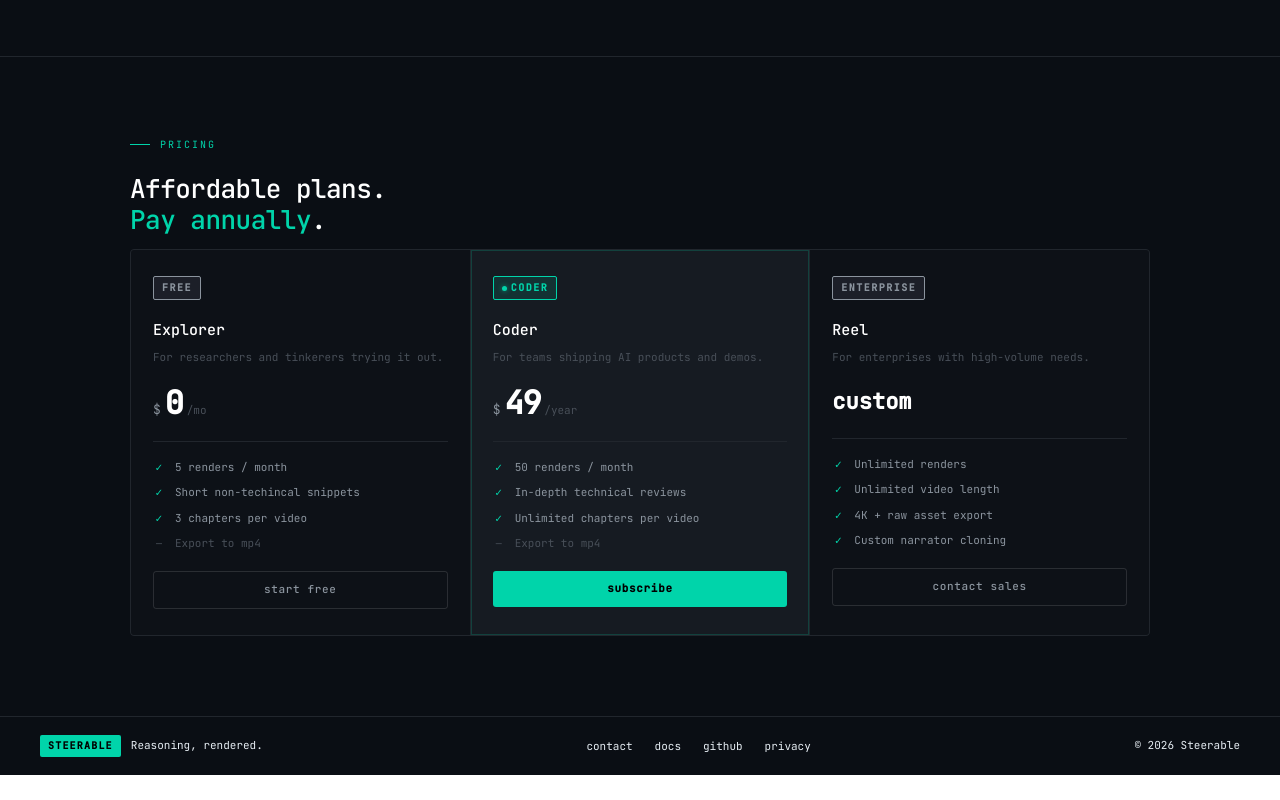
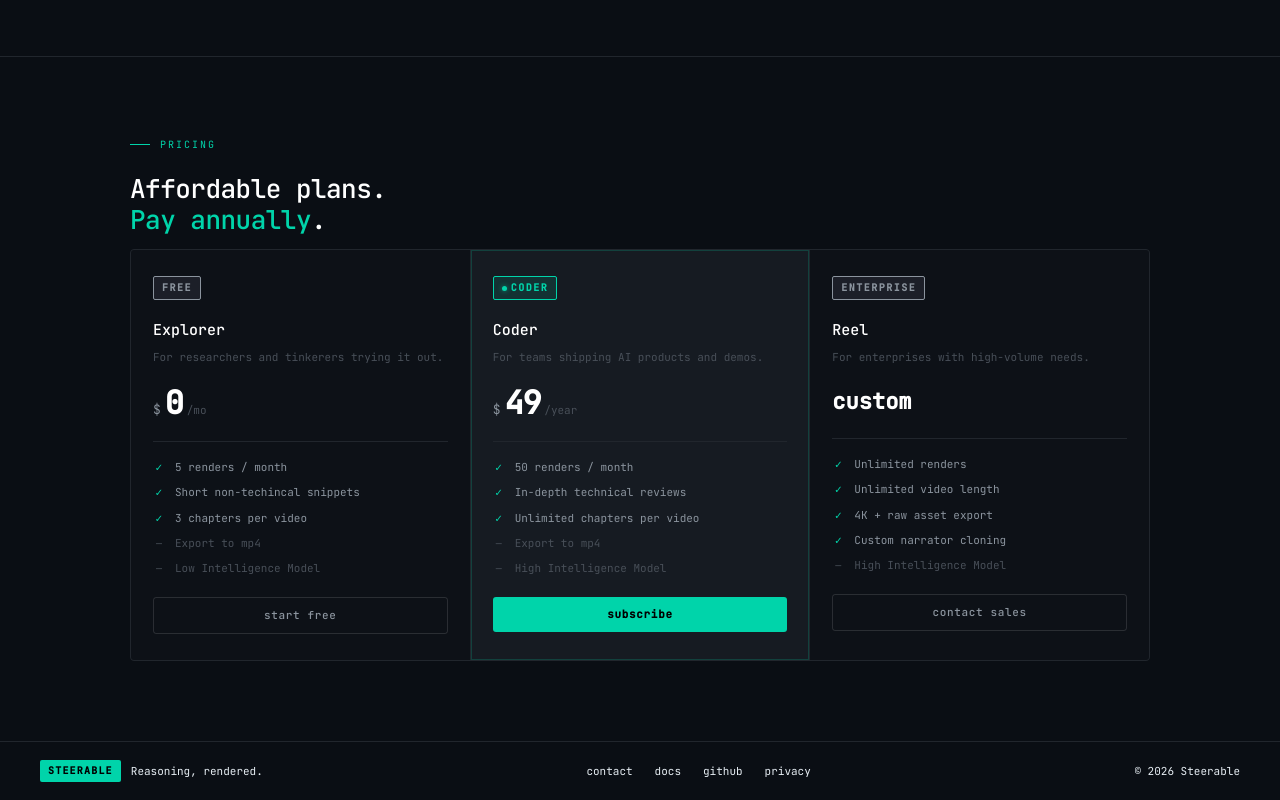
Before and after one commit to brianmusuku/steerable, a SvelteKit app: page / in a window 1280 px wide. Shown: the part 1801-2601 px from the top of the page. Before the commit the page ends 2576 px from the top, so only its background shows below. Built offline with nearby package versions, Linux system fonts and the light colour scheme.

Commit message:
feat: update features

```diff
--- a/src/routes/+page.svelte
+++ b/src/routes/+page.svelte
@@ -70,7 +70,8 @@
 				{ text: '5 renders / month', on: true },
 				{ text: 'Short non-techincal snippets', on: true },
 				{ text: '3 chapters per video', on: true },
-				{ text: 'Export to mp4', on: false }
+				{ text: 'Export to mp4', on: false },
+				{ text: 'Low Intelligence Model', on: false }
 			],
 			btnClass: 'landing-btn-ghost',
 			btnLink: 'https://www.npmjs.com/package/steerable',
@@ -88,7 +89,8 @@
 				{ text: '50 renders / month', on: true },
 				{ text: 'In-depth technical reviews', on: true },
 				{ text: 'Unlimited chapters per video', on: true },
-				{ text: 'Export to mp4', on: false }
+				{ text: 'Export to mp4', on: false },
+				{ text: 'High Intelligence Model', on: false }
 			],
 			btnClass: 'landing-btn-solid',
 			btnLink: 'https://brayanmusuku.gumroad.com/l/steerable',
@@ -106,7 +108,8 @@
 				{ text: 'Unlimited renders', on: true },
 				{ text: 'Unlimited video length', on: true },
 				{ text: '4K + raw asset export', on: true },
-				{ text: 'Custom narrator cloning', on: true }
+				{ text: 'Custom narrator cloning', on: true },
+				{ text: 'High Intelligence Model', on: false }
 			],
 			btnClass: 'landing-btn-ghost',
 			btnText: 'contact sales'
```
